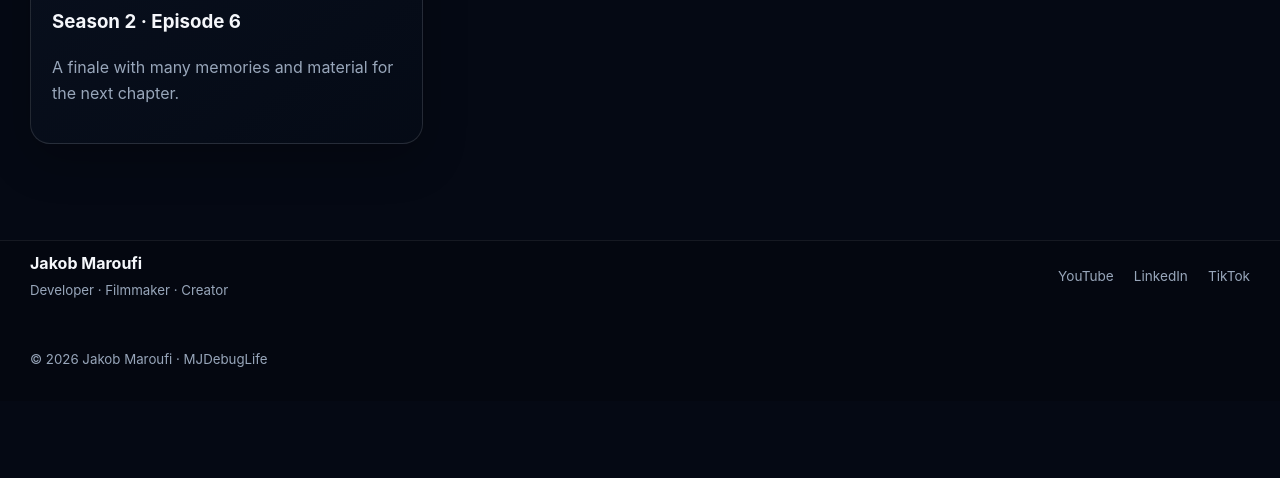
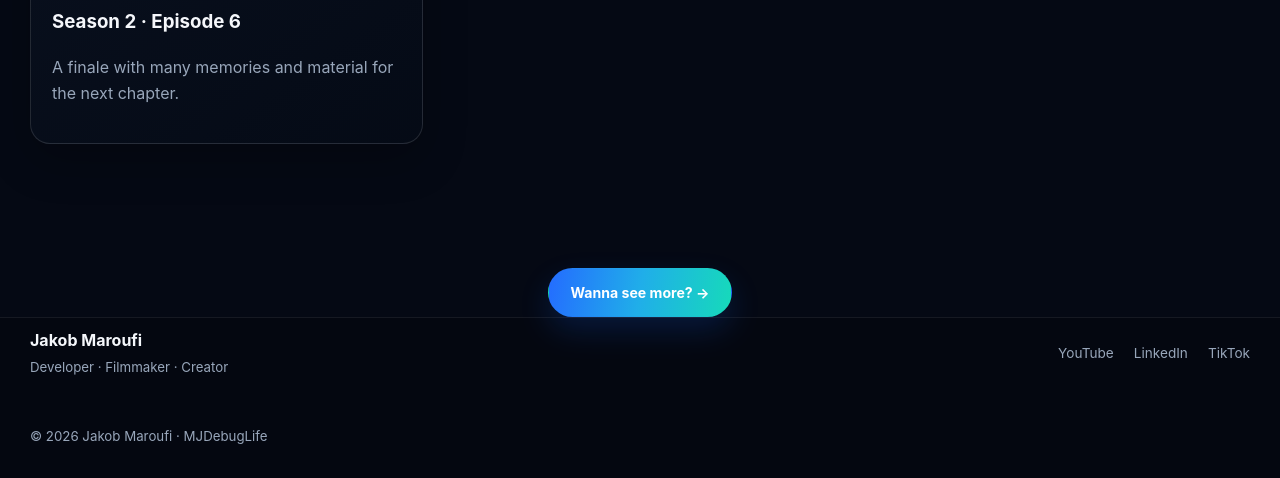
Before and after one commit to MJ-07-wq/lebenslauf-mj, a plain HTML site: page projects.html in a window 1280 px wide. Shown: the part 4036-4514 px from the top of the page. Before the commit the page ends 4437 px from the top, so only its background shows below. Drawn offline with Linux system fonts and the light colour scheme.

Commit message:
Add files via upload

```diff
--- a/projects.html
+++ b/projects.html
@@ -135,6 +135,9 @@
       <div class="project-body"><span class="tag">EPISODE 06</span><h3 data-i18n="s2_e6_title"></h3><p data-i18n="s2_e6_text"></p></div>
     </a>
   </section>
+  <div class="section-shell more-videos-cta">
+    <a class="btn btn-primary" href="https://www.youtube.com/@MJError404" target="_blank" rel="noopener" data-i18n="s2_more_videos">Wanna see more? →</a>
+  </div>
 </main>
 
 
--- a/script.js
+++ b/script.js
@@ -182,6 +182,7 @@ const translations = {
   "s2_e5_text": "An episode with lots of energy and many new moments.",
   "s2_e6_title": "Season 2 · Episode 6",
   "s2_e6_text": "A finale with many memories and material for the next chapter.",
+  "s2_more_videos": "Wanna see more? →",
   "education_label": "EDUCATION",
   "education_title": "The path so far.",
   "education_lead": "From the early builds to the current HTL version — the complete timeline.",
@@ -419,6 +420,7 @@ const translations = {
   "s2_e5_text": "Eine Episode mit viel Energie und vielen neuen Momenten.",
   "s2_e6_title": "Staffel 2 · Folge 6",
   "s2_e6_text": "Ein Abschluss mit vielen Erinnerungen und Material für das nächste Kapitel.",
+  "s2_more_videos": "Willst du mehr sehen? →",
   "education_label": "AUSBILDUNG",
   "education_title": "Der Weg bis hierher.",
   "education_lead": "Von den frühen Builds bis zur aktuellen HTL-Version — die komplette Timeline.",
--- a/style.css
+++ b/style.css
@@ -1449,6 +1449,12 @@ button, input, textarea { font: inherit; }
 
 .project-body { padding: 21px; }
 
+.more-videos-cta {
+  display: flex;
+  justify-content: center;
+  margin-top: 28px;
+}
+
 .project-body h3 {
   margin: 10px 0 7px;
 }
```
